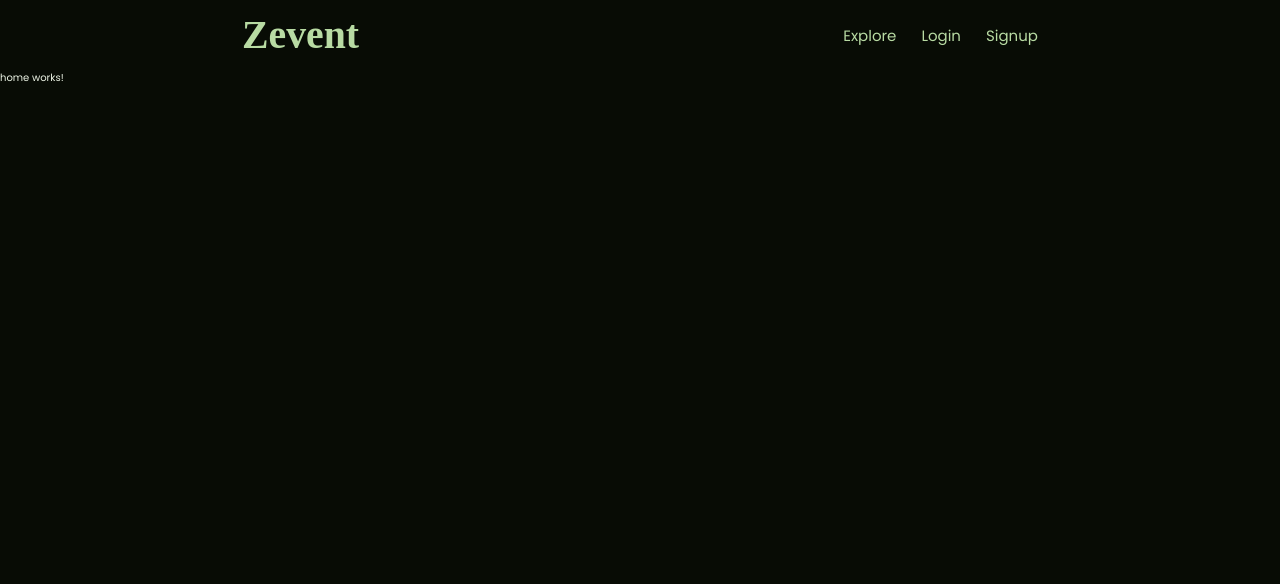
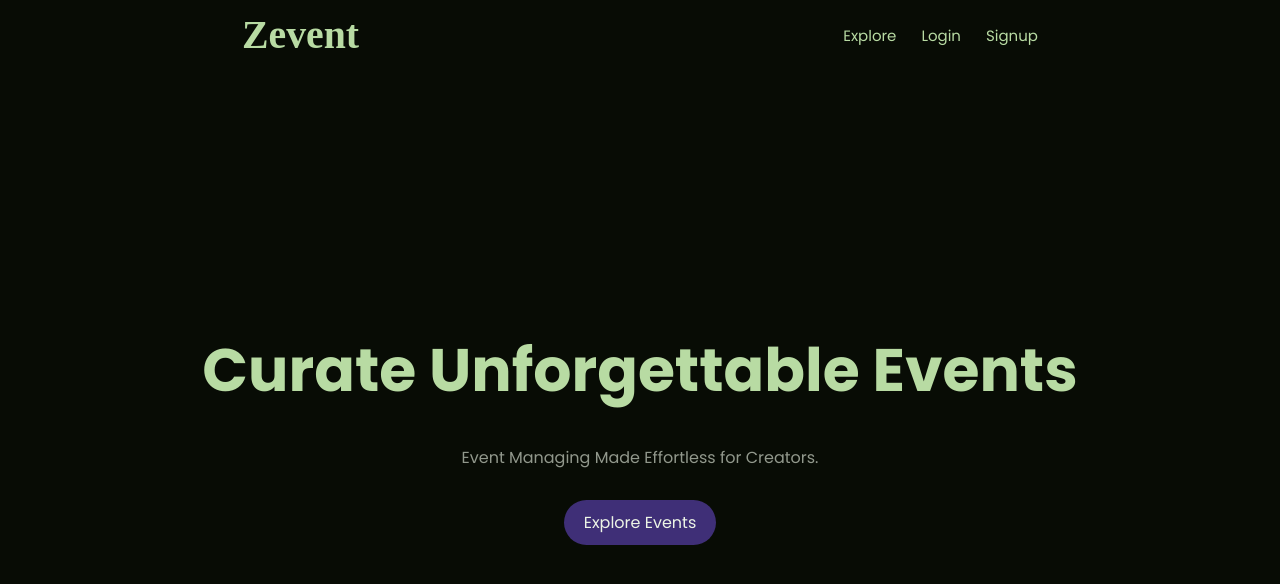
Before and after one commit to zaiem2001/zEvent-angular-ui, an Angular app: page / in a window 1280 px wide. Shown: the top 584 px of the page. Built offline with nearby package versions, Linux system fonts and the light colour scheme; a web font is replaced by a local one.

Commit message:
feat(add): homepage

```diff
--- a/src/app/components/header/header.component.html
+++ b/src/app/components/header/header.component.html
@@ -8,7 +8,7 @@
   <div class="right">
     <div class="menu">
       <ul class="menu-items">
-        <li><a routerLink="/explore">Explore</a></li>
+        <li><a routerLink="/events">Explore</a></li>
         <li><a routerLink="/login">Login</a></li>
         <li><a routerLink="/signup">Signup</a></li>
       </ul>
--- a/src/app/pages/home/home.component.css
+++ b/src/app/pages/home/home.component.css
@@ -0,0 +1,52 @@
+.app-container {
+  display: flex;
+  flex-direction: column;
+  align-items: center;
+  justify-content: center;
+  height: calc(100vh - 70px);
+  gap: 2rem;
+}
+
+.content {
+  display: flex;
+  flex-direction: column;
+  align-items: center;
+  gap: 3rem;
+}
+
+.content__title {
+  font-size: 3rem;
+  font-weight: 700;
+  color: var(--primary-color);
+}
+
+.content__body {
+  font-size: 1.6rem;
+  font-weight: 500;
+  color: var(--text-primary-color);
+  opacity: 0.6;
+  text-align: center;
+}
+
+.content__cta {
+  padding: 1rem 2rem;
+  border: none;
+  border-radius: 100vmax;
+  cursor: pointer;
+  transition: all 0.3s ease;
+  background-color: var(--secondary-color);
+}
+
+.content__cta a {
+  font-size: 1.6rem;
+  font-weight: 500;
+  color: var(--text-primary-color);
+}
+
+.content__cta:hover {
+  background-color: var(--accent-color);
+}
+
+.content__cta:hover a {
+  color: var(--background-color);
+}
--- a/src/app/pages/home/home.component.html
+++ b/src/app/pages/home/home.component.html
@@ -1,2 +1,16 @@
 <app-header></app-header>
-<p>home works!</p>
+<div class="app-container">
+  <div class="content">
+    <div class="content__title">
+      <h1>Curate Unforgettable Events</h1>
+    </div>
+
+    <div class="content__body">
+      <p>Event Managing Made Effortless for Creators.</p>
+    </div>
+
+    <div class="content__cta">
+      <a routerLink="/events" class="btn btn-primary">Explore Events</a>
+    </div>
+  </div>
+</div>
--- a/src/styles.css
+++ b/src/styles.css
@@ -35,8 +35,11 @@ body {
 
 :root {
   --primary-color: #b8dba3;
+  --secondary-color: #3f2f77;
+
   --background-color: #080c05;
+
+  --accent-color: #b950a5;
+
   --text-primary-color: #edf5e6;
-  --secondary-color: #3f2f77;
-  --accent-color: #b950a5;
 }
```
